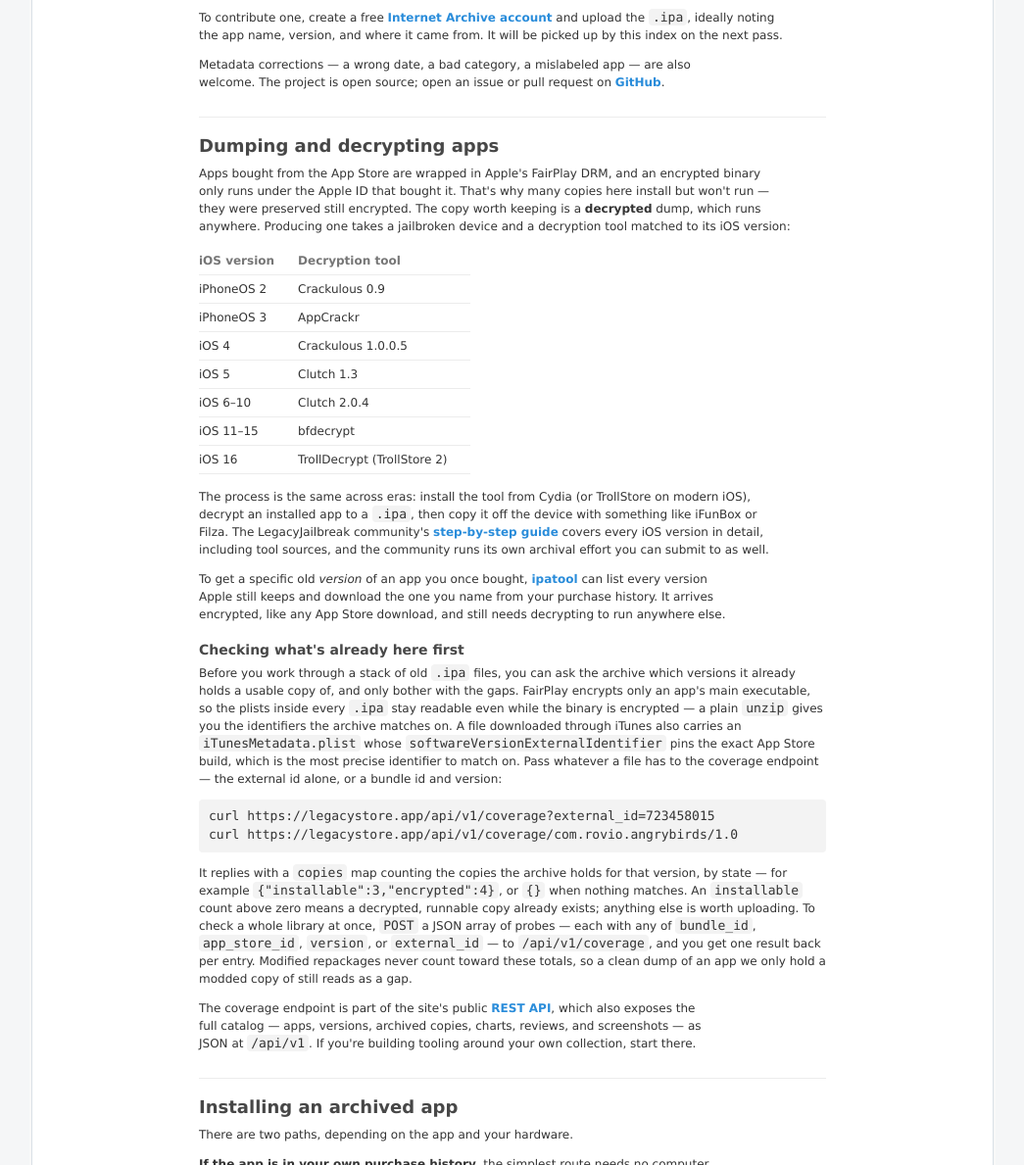
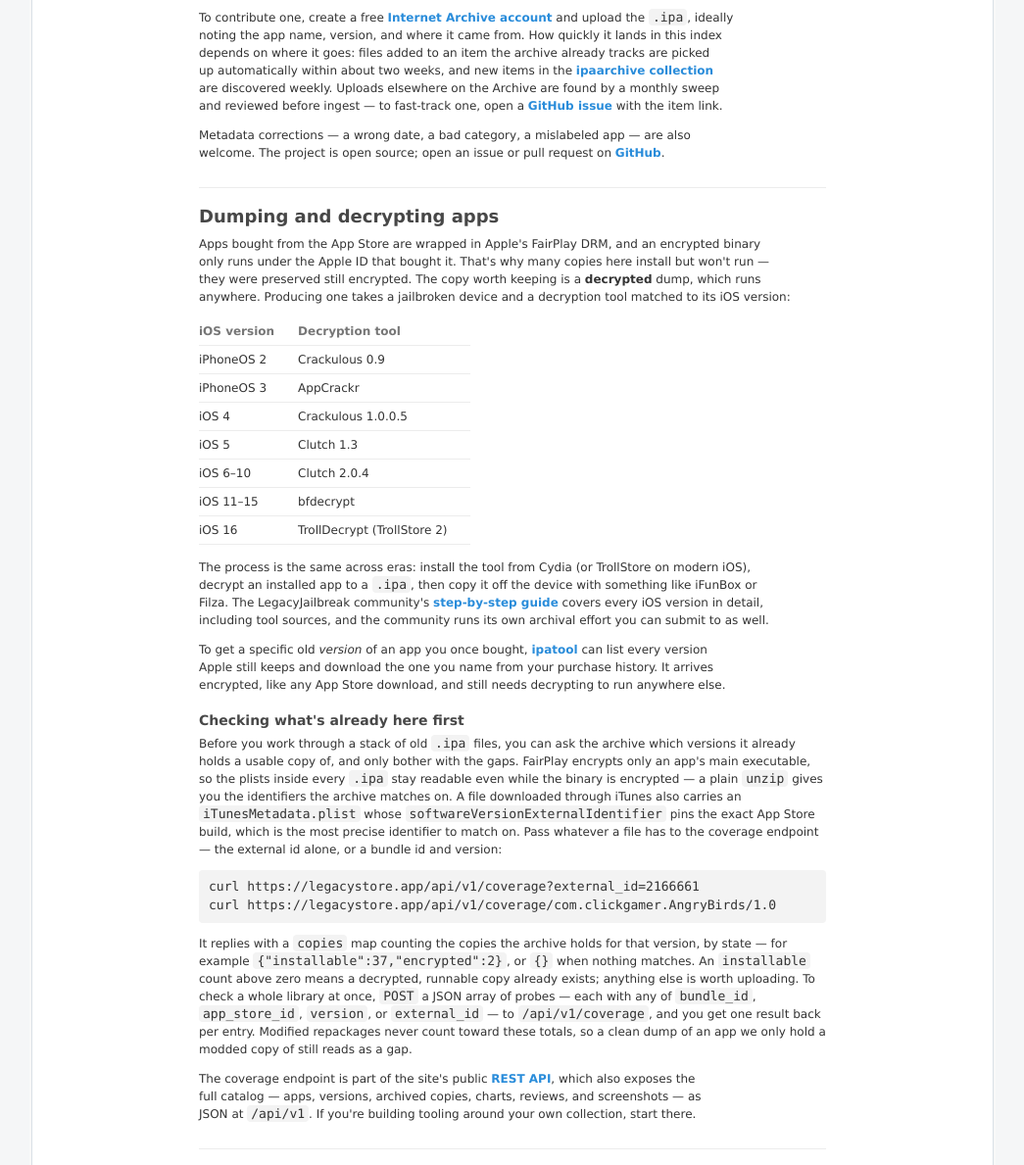
Before and after one commit to samhenrigold/jangle, an Astro site: page /contribute in a window 1280 px wide. Shown: the part 525-1714 px from the top of the page at 98% size, without its empty margins (117-1162 px from the left). Built offline with nearby package versions, Linux system fonts and the light colour scheme; Astro itself is replaced by a stand-in of ours.

```diff
--- a/src/pages/contribute.astro
+++ b/src/pages/contribute.astro
@@ -52,7 +52,14 @@
       To contribute one, create a free
       <a class="col-link" href="https://archive.org/account/signup" rel="noopener">Internet&nbsp;Archive account</a>
       and upload the <code>.ipa</code>, ideally noting the app name, version, and where
-      it came from. It will be picked up by this index on the next pass.
+      it came from. How quickly it lands in this index depends on where it goes:
+      files added to an item the archive already tracks are picked up automatically
+      within about two weeks, and new items in the
+      <a class="col-link" href="https://archive.org/details/ipaarchive" rel="noopener">ipaarchive collection</a>
+      are discovered weekly. Uploads elsewhere on the Archive are found by a monthly
+      sweep and reviewed before ingest — to fast-track one, open a
+      <a class="col-link" href="https://github.com/samhenrigold/jangle/issues" rel="noopener">GitHub issue</a>
+      with the item link.
     </p>
     <p>
       Metadata corrections — a wrong date, a bad category, a mislabeled app — are also
@@ -111,12 +118,12 @@
       which is the most precise identifier to match on. Pass whatever a file has to the
       coverage endpoint — the external id alone, or a bundle id and version:
     </p>
-    <pre class="col-pre"><code>curl https://legacystore.app/api/v1/coverage?external_id=723458015
-curl https://legacystore.app/api/v1/coverage/com.rovio.angrybirds/1.0</code></pre>
+    <pre class="col-pre"><code>curl https://legacystore.app/api/v1/coverage?external_id=2166661
+curl https://legacystore.app/api/v1/coverage/com.clickgamer.AngryBirds/1.0</code></pre>
     <p>
       It replies with a <code>copies</code> map counting the copies the archive holds
       for that version, by state — for example
-      <code>&#123;"installable":3,"encrypted":4&#125;</code>, or <code>&#123;&#125;</code>
+      <code>&#123;"installable":37,"encrypted":2&#125;</code>, or <code>&#123;&#125;</code>
       when nothing matches. An <code>installable</code> count above zero means a
       decrypted, runnable copy already exists; anything else is worth uploading. To
       check a whole library at once, <code>POST</code> a JSON array of probes — each
```
Also changed, not shown: src/pages/api/index.astro (+9 -2 lines).
